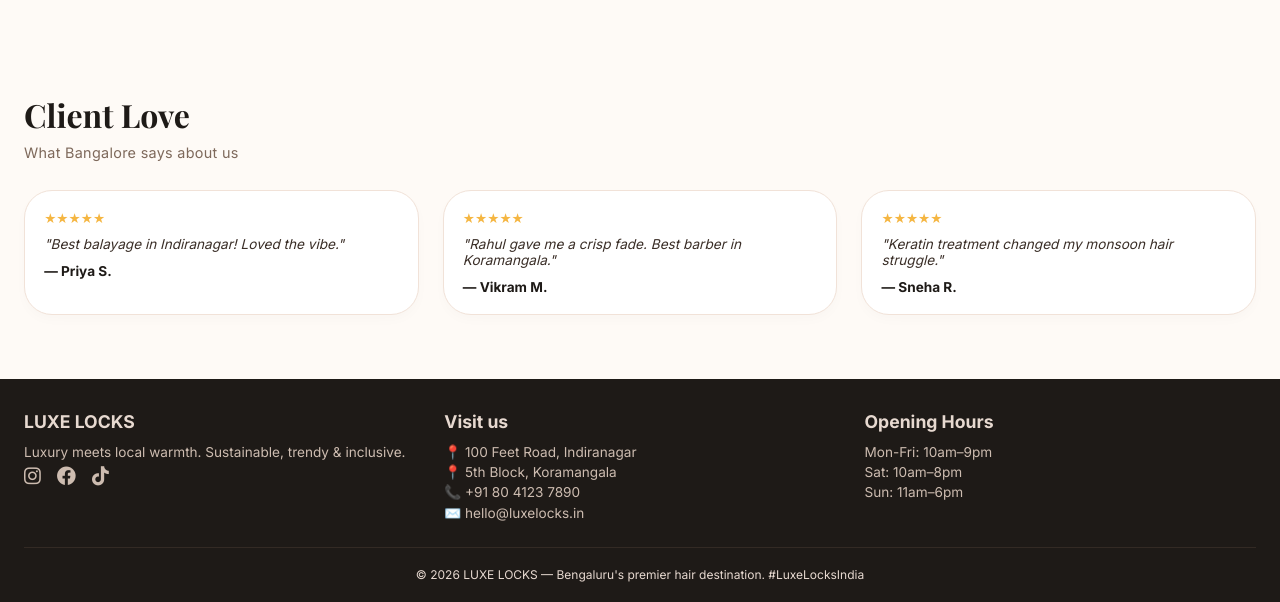
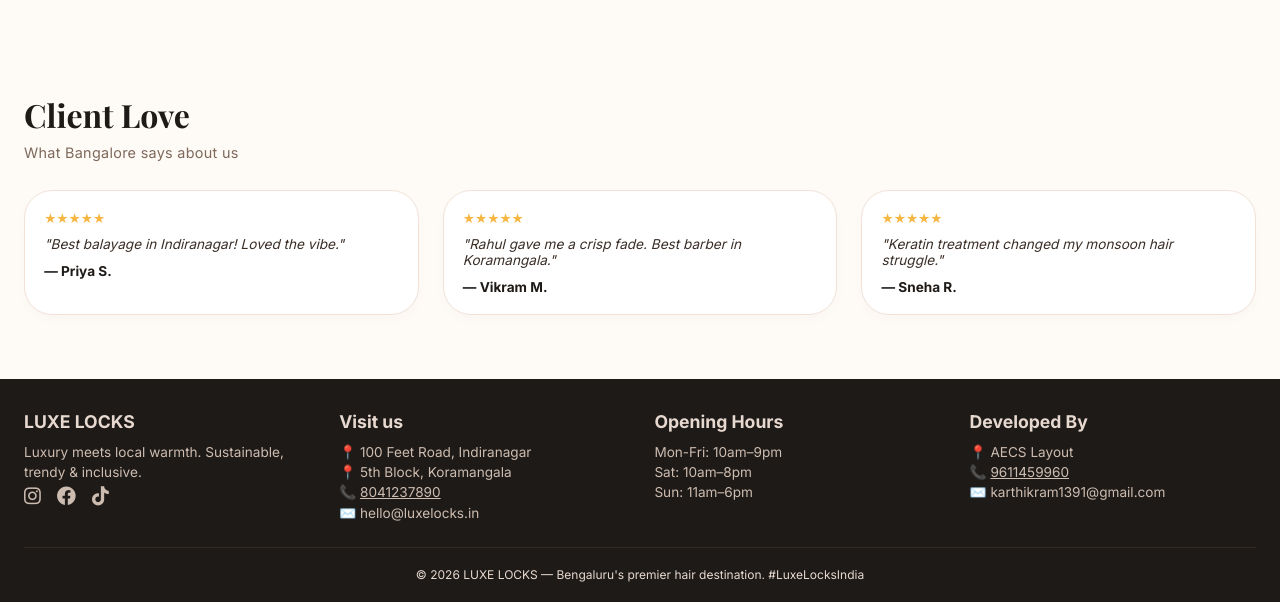
Before and after one commit to Karthikj9611/Saloon_With_Backend, a website: page public/index.html in a window 1280 px wide. Shown: the part 3890-4492 px from the top of the page. Drawn offline with nearby package versions, Linux system fonts and the light colour scheme.

Commit message:
Developed by added.

```diff
--- a/public/index.html
+++ b/public/index.html
@@ -852,8 +852,12 @@
     <div class="container">
         <div class="footer-grid">
             <div class="footer-col"><h4>LUXE LOCKS</h4><p>Luxury meets local warmth. Sustainable, trendy & inclusive.</p><div class="social-icons"><a href="#"><i class="fab fa-instagram"></i></a><a href="#"><i class="fab fa-facebook"></i></a><a href="#"><i class="fab fa-tiktok"></i></a></div></div>
-            <div class="footer-col"><h4>Visit us</h4><p>📍 100 Feet Road, Indiranagar<br>📍 5th Block, Koramangala<br>📞 +91 80 4123 7890<br>✉️ hello@luxelocks.in</p></div>
+            <div class="footer-col"> <h4>Visit us</h4> <p> 📍 100 Feet Road, Indiranagar<br> 📍 5th Block, Koramangala<br> 📞 <a style="text-decoration: underline;" href="tel:8041237890">8041237890</a><br> ✉️ <a href="mailto:hello@luxelocks.in">hello@luxelocks.in</a> </p> </div>
             <div class="footer-col"><h4>Opening Hours</h4><p>Mon-Fri: 10am–9pm<br>Sat: 10am–8pm<br>Sun: 11am–6pm</p></div>
+			<div class="footer-col">
+   <h4>Developed By</h4>
+   <p> 📍 AECS Layout<br> 📞 <a style="text-decoration: underline;" href="tel:9611459960">9611459960</a><br> ✉️ <a href="karthikram1391@gmail.com">karthikram1391@gmail.com</a> </p>
+</div>
         </div>
         <div class="copyright">© 2026 LUXE LOCKS — Bengaluru's premier hair destination. #LuxeLocksIndia</div>
     </div>
```
